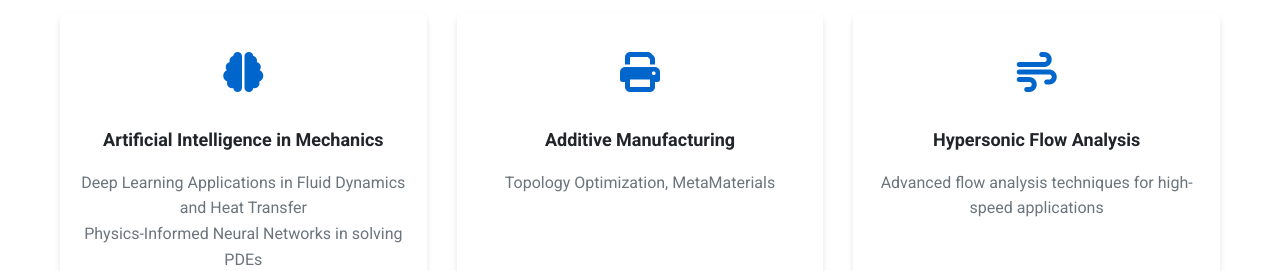
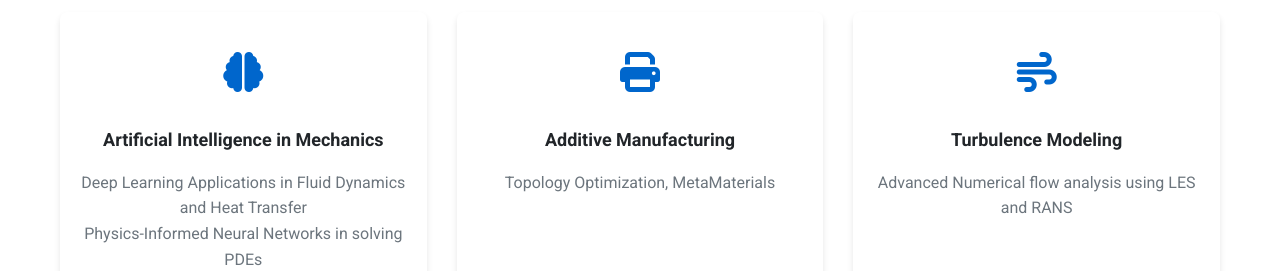
Before and after one commit to Aminhs0/Amin-Hosseini, a plain HTML site: page index.html in a window 1280 px wide. Shown: the part 2580-2851 px from the top of the page. Drawn offline with Linux system fonts and the light colour scheme.

Commit message:
Update index.html

```diff
--- a/index.html
+++ b/index.html
@@ -264,8 +264,8 @@
                     <div class="icon">
                         <i class="fas fa-wind"></i>
                     </div>
-                    <h4>Hypersonic Flow Analysis</h4>
-                    <p>Advanced flow analysis techniques for high-speed applications</p>
+                    <h4>Turbulence Modeling</h4>
+                    <p>Advanced Numerical flow analysis using LES and RANS</p>
                 </div>
             </div>
         </div>
```
